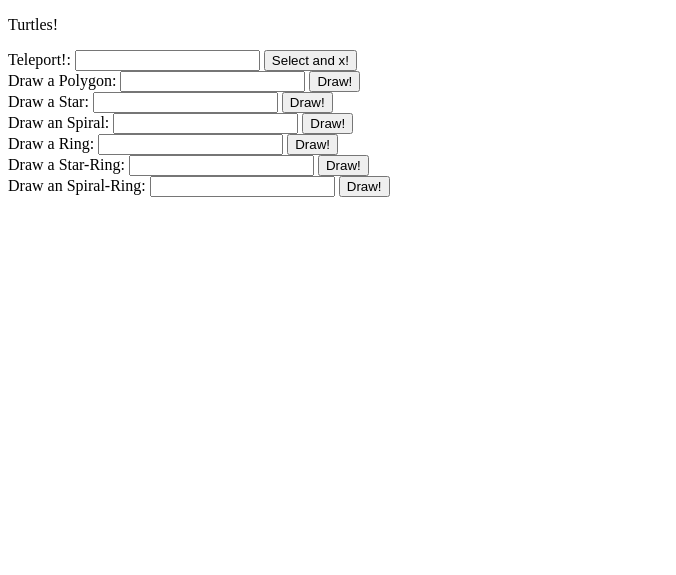
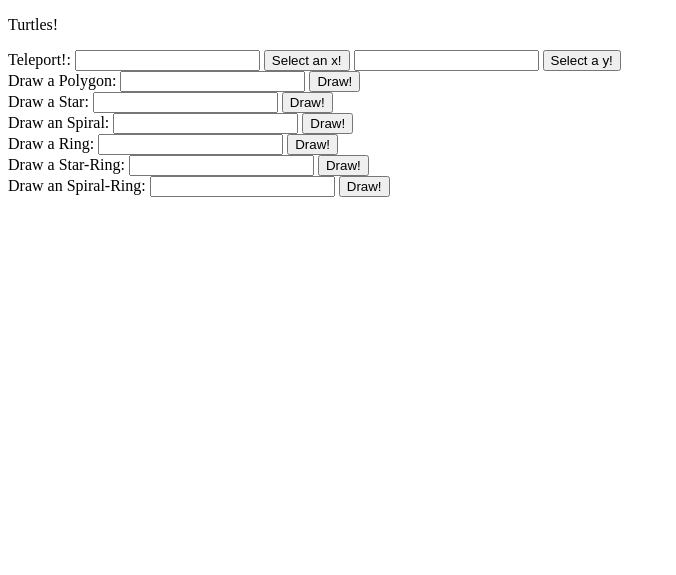
Before and after one commit to WalnutsAreCool/turtle-project, a plain HTML site: page index.html in a window 1280 px wide. Shown: the top 575 px of the page, without its empty margins (0-676 px from the left). Drawn offline with nearby package versions, Linux system fonts and the light colour scheme.

Commit message:
Classadoo autocommit

```diff
--- a/index.html
+++ b/index.html
@@ -9,8 +9,11 @@
   <body>
     <p>Turtles!</p>
     <div>
-      Teleport!: <input id="xTeleport"> <button id="polygon-button">
-      Select and x!
+      Teleport!: <input id="xTeleport"> <button id="xTeleport-Button">
+      Select an x!
+      </button>
+      <input id="yTeleport"> <button id="yTeleportButton">
+      Select a y!
       </button>
     </div>
     <div>
```
